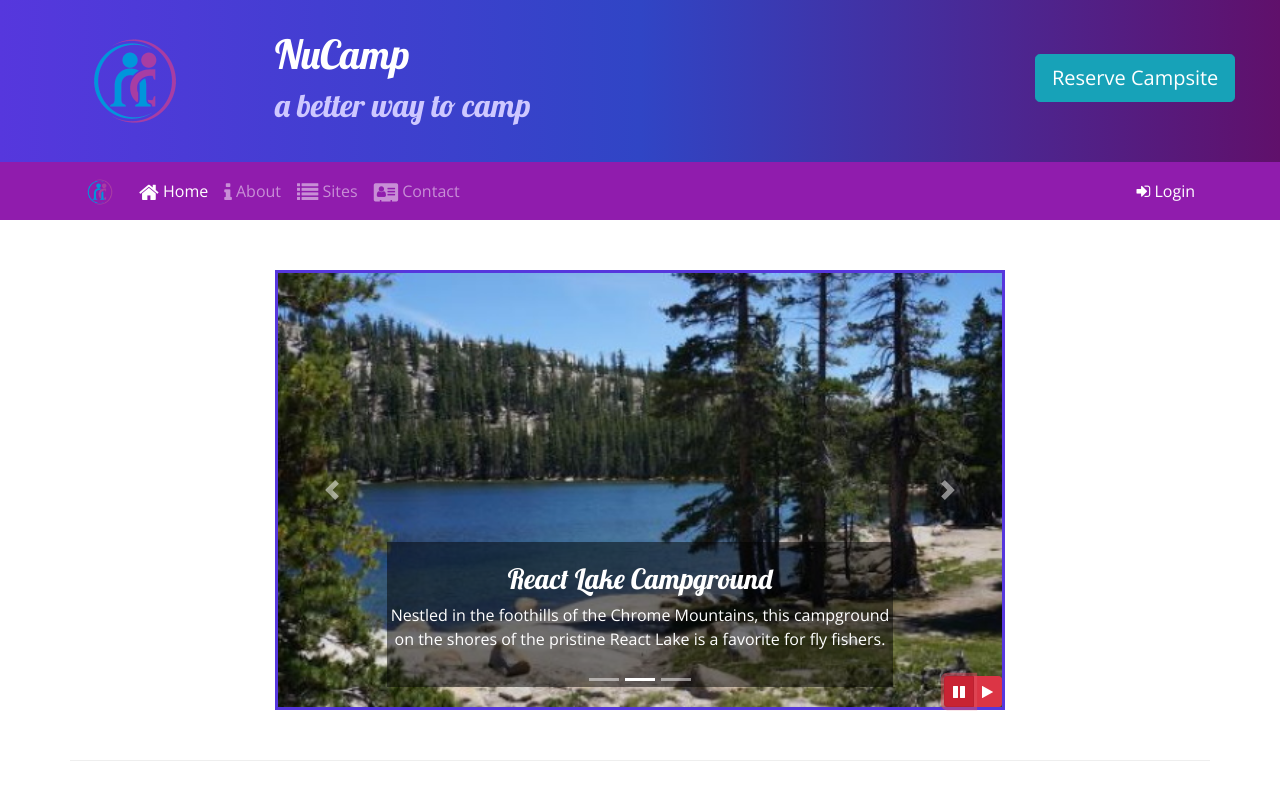
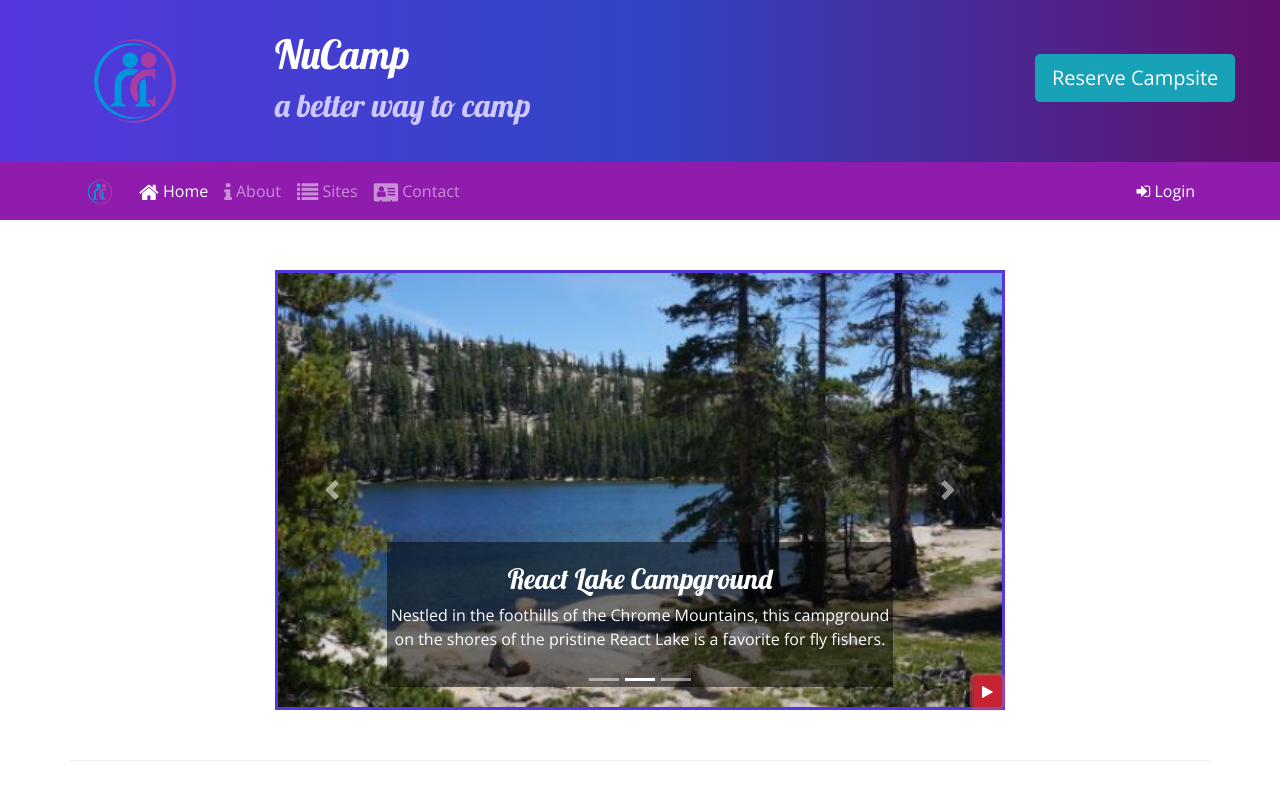
Before and after one commit to jonhernandez91/nucampsite, a website: page index.html in a window 1280 px wide. Both pictures are taken after a click on the button 959 px from the left and 691 px from the top of the page. Shown: the top 800 px of the page. Drawn offline with nearby package versions, Linux system fonts and the light colour scheme.

Commit message:
turned play and pause carousel to toggle

```diff
--- a/css/styles.css
+++ b/css/styles.css
@@ -49,7 +49,7 @@ footer {
     border: solid #5637DD
 }
 
-#carouselButton {
+#carouselPause {
     position: absolute;
     right: 0;
     bottom: 0;
--- a/index.html
+++ b/index.html
@@ -194,14 +194,9 @@
                         <span class="carousel-control-next-icon"></span>
                         <span class="sr-only">Next</span>
                     </a>
-                    <div class="btn-group" id="carouselButton">
-                        <button class="btn btn-danger btn-sm" id="carouselPause">
-                            <i class="fa fa-pause"></i>
-                        </button>
-                        <button class="btn btn-danger btn-sm" id="carouselPlay">
-                            <i class="fa fa-play"></i>
-                        </button>
-                    </div>
+                    <button class="btn btn-danger btn-sm" id="carouselPause">
+                        <i class="fa fa-pause"></i>
+                    </button>
                 </div>
             </div>
         </div>
@@ -288,10 +283,15 @@
         $(function() {
             $(".carousel").carousel( { interval: 2000 } );
             $("#carouselPause").click(function(){
-                $(".carousel").carousel("pause");
-            });
-            $("#carouselPlay").click(function(){
-                $(".carousel").carousel("cycle");
+                if ($("#carouselPause").children("i").hasClass("fa-pause")) {
+                    $(".carousel").carousel("pause");
+                    $("#carouselPause").children("i").removeClass("fa-pause");
+                    $("#carouselPause").children("i").addClass("fa-play");
+                } else {
+                    $(".carousel").carousel("cycle");
+                    $("#carouselPause").children("i").removeClass("fa-play");
+                    $("#carouselPause").children("i").addClass("fa-pause");
+                }
             });
         });
     </script>
```
